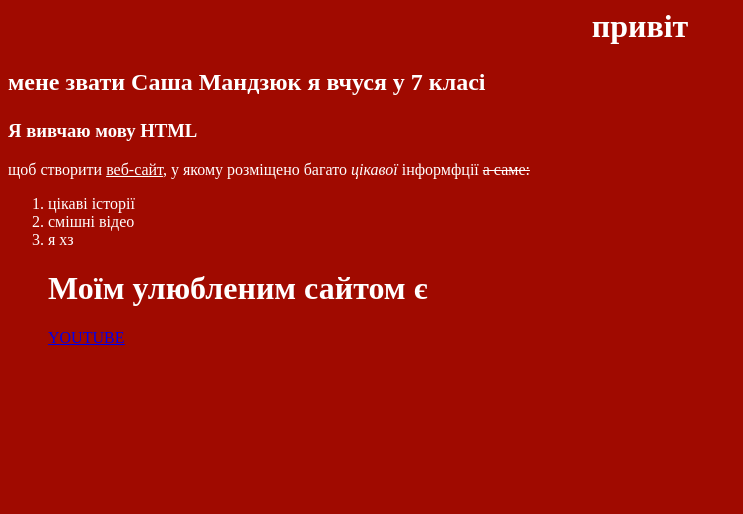
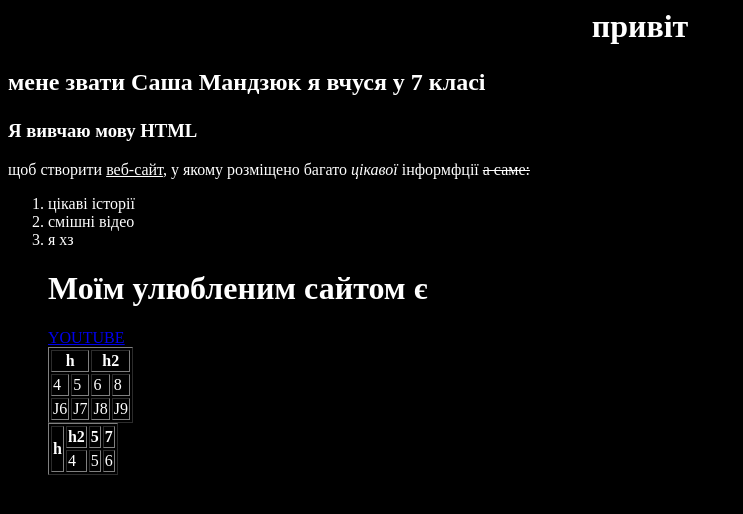
Before and after one commit to dedinsaid228i/molic, a plain HTML site: page index.HTML in a window 1280 px wide. Shown: the whole page, without its empty margins (0-743 px from the left). Drawn offline with Linux system fonts and the light colour scheme.

Commit message:
Update index.HTML

```diff
--- a/index.HTML
+++ b/index.HTML
@@ -1,7 +1,6 @@
-<HTML>
 <HEAD>
 <TITLE>практична робота номер 1</TITLE>
-<BODY bgcolor=Auqa text="WHITE">
+<BODY bgcolor=Black text="WHITE">
 
 <H1  align="center"> привіт </H1>
 <H2><p align="left">мене звати Саша Мандзюк я вчуся у 7 класі</H2>
@@ -14,6 +13,17 @@
 <LI>я хз
 </LI>
 <H1>Моїм улюбленим сайтом є </H1><a href="http://www.youtube.com/"><u>YOUTUBE</U>  </a>
+<TABLE BORDER="1">
+<TR><TH colspan="2">h</TH><TH colspan="2">h2</Th></TR>
+<TR><TD>4</TD><TD>5</TD><TD>6</TD><TD>8</TD></TR>
+<TR> <TD>J6</TD><TD>J7</TD><TD>J8</TD><TD>J9</TD>
+</TABLE>
+
+<TABLE BORDER="1">
+<TR><TH rowspan="2">h</TH><TH>h2</Th><TH>5</TH><TH>7</TH></TR>
+<TR><TD>4</TD><TD>5</TD><TD>6</TD></TR>
+
+</TABLE>
+</BODY>
 </HEAD>
-</BODY>
 </HTML>
```
